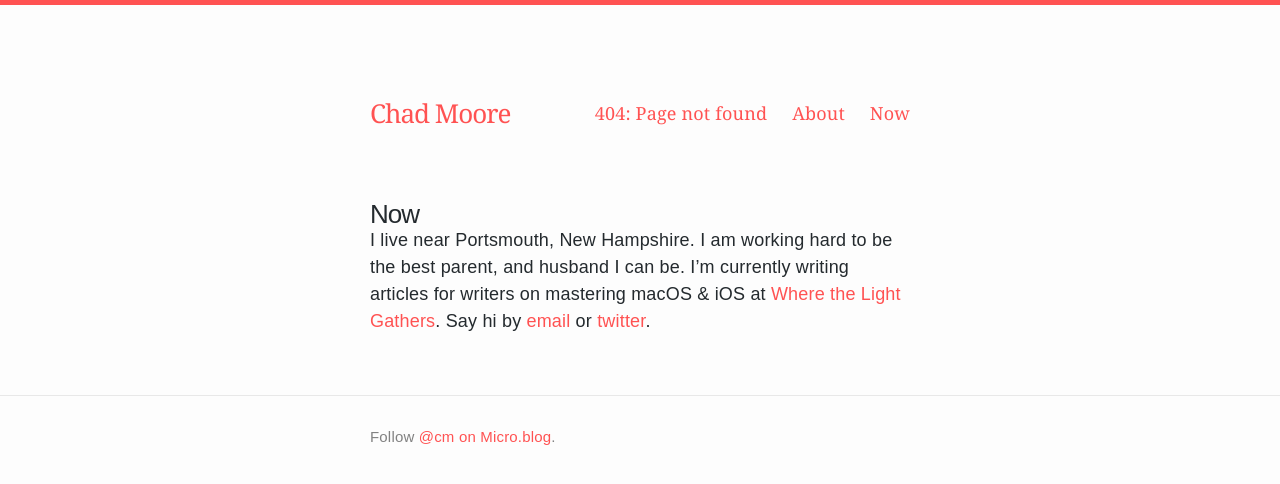
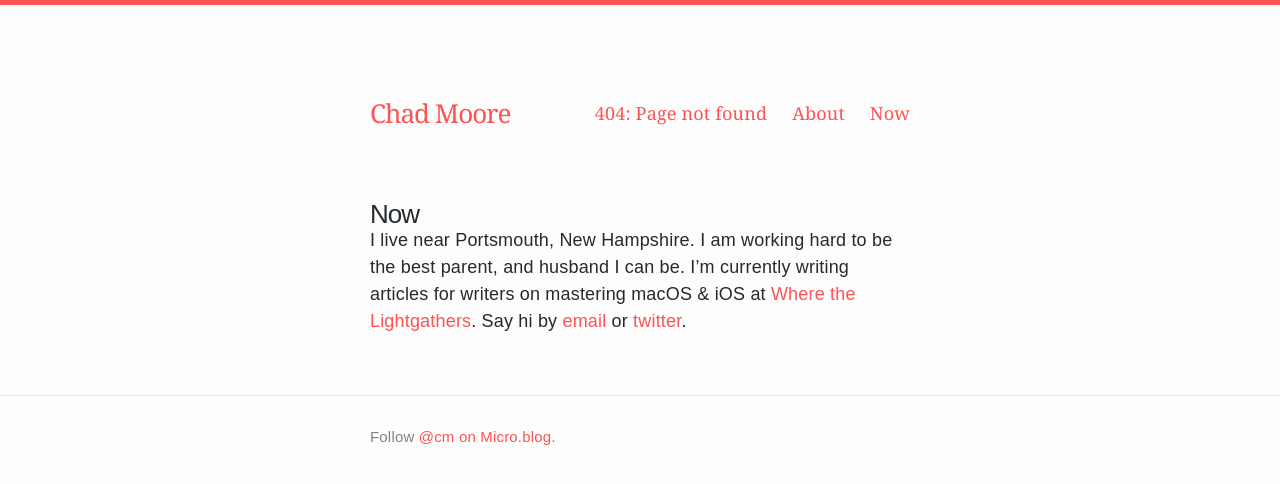
Before and after one commit to chadgmoore/chadgmoore.github.io, a Jekyll site: the page built from now.md, in a window 1280 px wide. Shown: the top 484 px of the page. Built offline with Jekyll 4.4.1, drawn with Linux system fonts in a browser that asks for light colours.

Commit message:
Mirroring from Micro.blog.

```diff
--- a/now.md
+++ b/now.md
@@ -2,7 +2,7 @@
 title: "Now"
 permalink: "/now/"
 layout: page
-order: 3
+order: 2
 date: 2017-08-25 16:50 -0400
 ---
-I live near Portsmouth, New Hampshire. I am working hard to be the best parent, and husband I can be. I'm currently writing articles for writers on mastering macOS & iOS at [Where the Light Gathers](http://wherethelightgathers.com). Say hi by [email](mailto:chad@chadmoore.net) or [twitter](http://www.twitter.com/@chad_g_moore).
+I live near Portsmouth, New Hampshire. I am working hard to be the best parent, and husband I can be. I'm currently writing articles for writers on mastering macOS & iOS at [Where the Lightgathers](http://wherethelightgathers.com). Say hi by [email](mailto:chad@chadmoore.net) or [twitter](http://www.twitter.com/@chad_g_moore).
```
